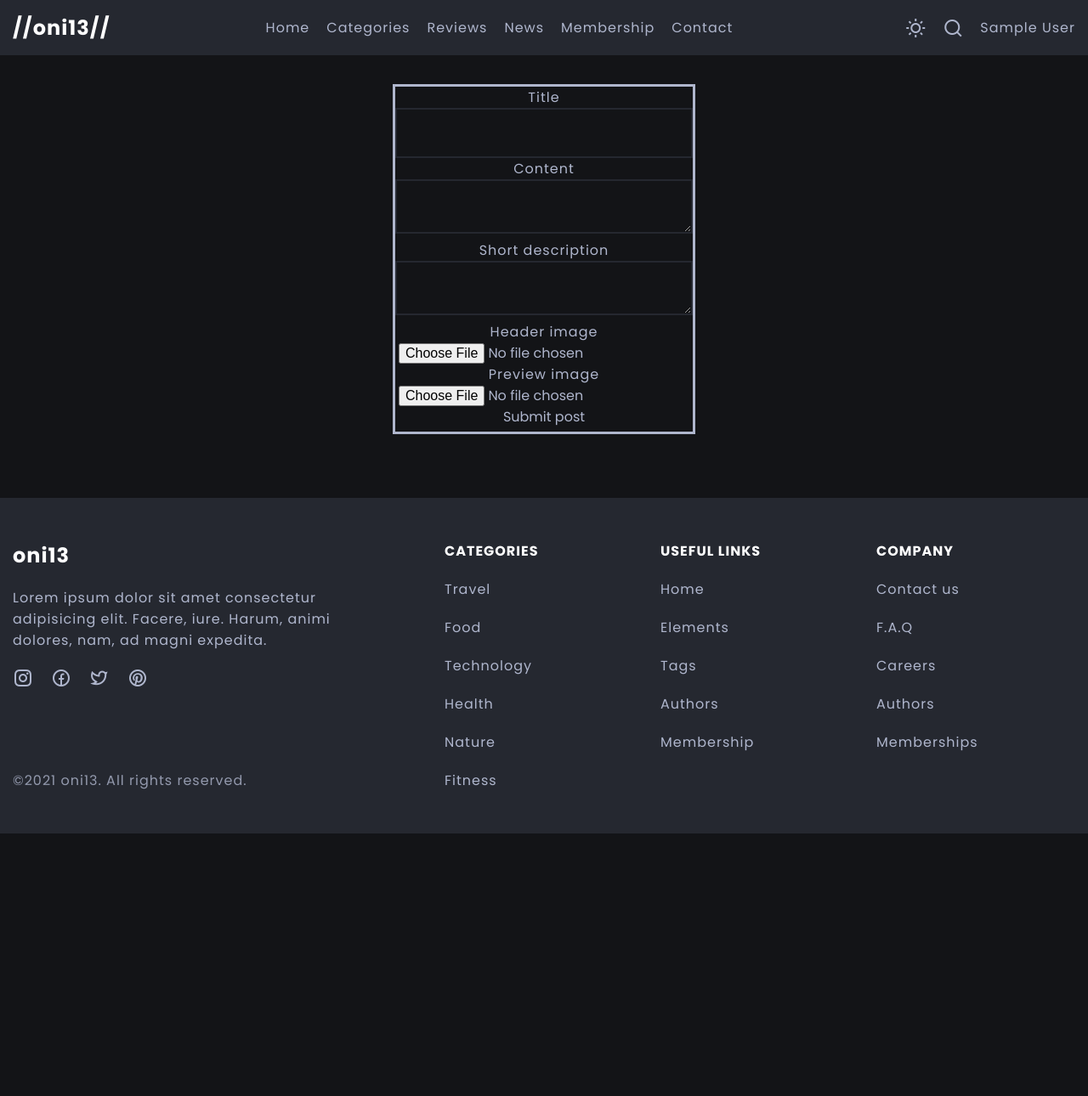
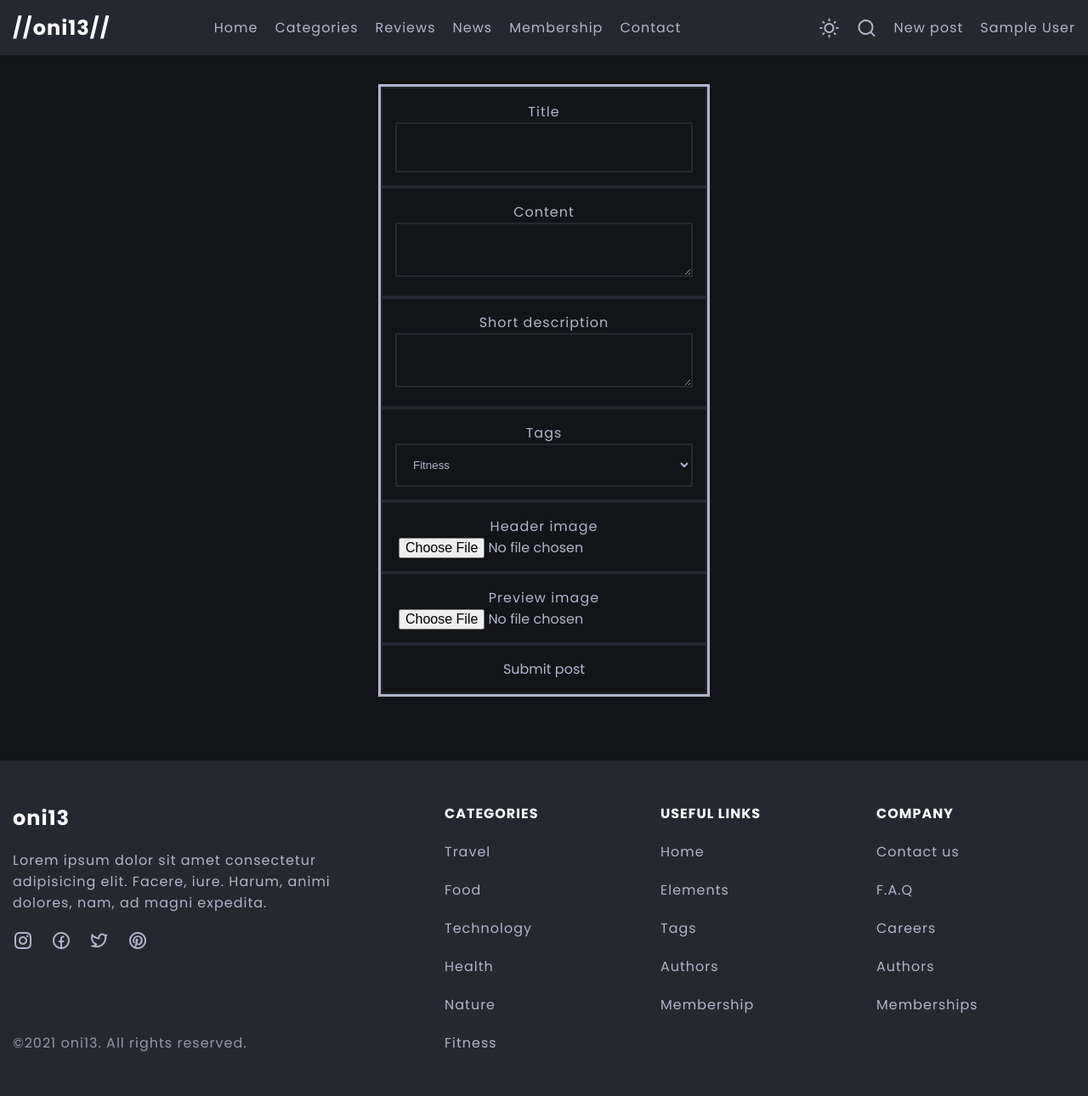
Before and after one commit to itc1205/VeryCoolBlog, a Flask app: page /create_new_post in a window 1280 px wide. Shown: the whole page at 85% size. Before the commit the page ends 981 px from the top, so only its background shows below. Run offline with Flask 2, Linux system fonts and the light colour scheme; a user stored in the database is signed in; tables that the repository leaves empty hold one stand-in row (values such as "Sample post").

Commit message:
Changed a lot of things, fixed forms a little added tags and etc.

```diff
--- a/data/news.py
+++ b/data/news.py
@@ -15,6 +15,8 @@ class News(SqlAlchemyBase):
     title = sqlalchemy.Column(sqlalchemy.String, nullable=True)
 
     content = sqlalchemy.Column(sqlalchemy.String, nullable=True)
+
+    tag = sqlalchemy.Column(sqlalchemy.String, default=None)
 
     short_description = sqlalchemy.Column(sqlalchemy.String)
     ##############################
--- a/html_source/static/assets/css/main.css
+++ b/html_source/static/assets/css/main.css
@@ -227,11 +227,14 @@ body.light-theme{
 
 .form-input,
 .form-btn{
-    display: inline-block;
     outline: none;
     border: 2px solid var(--secondary-background-color);
     padding: 1.5rem;
     color: var(--light-color-alt);
+}
+
+.search-form-container > .form-btn {
+    display: inline-block;
 }
 
 .search-form-container > .form-input{
--- a/main.py
+++ b/main.py
@@ -1,4 +1,4 @@
-from os import listdir
+from os import listdir, path
 
 from flask import Flask, render_template, redirect, request
 from flask_login import LoginManager, login_user, logout_user, login_required, current_user
@@ -6,7 +6,7 @@ from flask_wtf import FlaskForm
 
 from sqlalchemy import desc
 
-from wtforms import PasswordField, StringField, IntegerField, EmailField, SubmitField, BooleanField, TextAreaField
+from wtforms import PasswordField, StringField, SelectField, EmailField, SubmitField, BooleanField, TextAreaField, FileField
 from wtforms.validators import DataRequired
 
 from mail import sendEmail
@@ -39,7 +39,6 @@ def postCreated(post="New post has been created.\nGo and check it out"):
 
 ##############################################
 # Error handling
-
 
 @app.errorhandler(401)
 def handle_auth_error(e):
@@ -75,6 +74,7 @@ def genius_handle(e):
 @app.route('/home', methods=["GET", "POST"])
 def index():
     db_sess = db_session.create_session()
+
     if request.method == "POST":
 
         email = request.form["email"]
@@ -90,8 +90,17 @@ def index():
         sendEmail(email, text="Thanks for subscription")
         return redirect('/')
 
-    elif request.method == "GET":
+    if request.method == "GET":
         params = {
+            "tags":{
+                "travel": db_sess.query(News).filter(News.tag == "travel").order_by(News.views_count).first(),
+                "food": db_sess.query(News).filter(News.tag == "food").order_by(News.views_count).first(),
+                "technology": db_sess.query(News).filter(News.tag == "technology").order_by(News.views_count).first(),
+                "health": db_sess.query(News).filter(News.tag == "health").order_by(News.views_count).first(),
+                "nature": db_sess.query(News).filter(News.tag == "nature").order_by(News.views_count).first(),
+                "fitness": db_sess.query(News).filter(News.tag == "fitness").order_by(News.views_count).first(),
+            },
+
             "breaking_post": db_sess.query(News).order_by(desc(News.created_date)).first(),
             "latest_posts": db_sess.query(News).order_by(desc(News.created_date)).limit(3),
             "trending_news": db_sess.query(News).order_by(News.views_count).limit(5),
@@ -102,10 +111,11 @@ def index():
             ).limit(6),
             "quick_read": db_sess.query(News).order_by(desc(News.reading_time_in_seconds)).limit(7)
         }
+
         return render_template('index.html', **params)
 
 
-@app.route('/post<int:id>')
+@app.route('/post/<int:id>')
 def post(id):
 
     db_sess = db_session.create_session()
@@ -215,11 +225,10 @@ def registration():
 ##########################################
 # Account handle
 
-@app.route('/account')
-@login_required
-def account():
-    user = current_user
-    print(user)
+@app.route('/account/<int:id>')
+def account(id):
+    db_sess = db_session.create_session()
+    user = db_sess.query(User).filter(User.id == id).first()
     params = {
         "name": user.name,
         "id": user.id,
@@ -236,8 +245,24 @@ class CreatePostForm(FlaskForm):
     content = TextAreaField('Content', validators=[DataRequired()])
     short_description = TextAreaField(
         'Short description', validators=[DataRequired()])
+    tag = SelectField('Tags', choices=[
+                ('fitness', 'Fitness'),
+                ('travel', 'Travel'),
+                ('food','Food'),
+                ('nature','Nature'),
+                ('health','Health'),
+                ('technology','Technology'),
+            ]
+        )
+    preview_image = FileField('Preview image')
+    header_image = FileField('Header image')
     submit = SubmitField('Submit post')
 
+def upload(request):
+    form = CreatePostForm(request.POST)
+    if form.image.data:
+        image_data = request.FILES[form.image.name].read()
+        open(path.join(USER_IMAGE_PATH, form.image.data), 'w').write(image_data)
 
 @app.route('/create_new_post', methods=["GET", "POST"])
 @login_required
@@ -252,11 +277,13 @@ def createPost():
 
         header_img = request.files['header_image']
         header_img_path = f'{USER_IMAGE_PATH}/header_images/header_image_{len(listdir(f"{USER_IMAGE_PATH}/header_images")) + 1}.png'
+
         with open(header_img_path, "wb") as file:
             file.write(header_img.read())
 
         preview_img = request.files['preview_image']
         preview_img_path = f'{USER_IMAGE_PATH}/preview_images/preview_image_{len(listdir(f"{USER_IMAGE_PATH}/preview_images")) + 1}.png'
+
         with open(preview_img_path, "wb") as file:
             file.write(preview_img.read())
 
@@ -272,6 +299,7 @@ def createPost():
             len(form.content.data.split())/3, 35)
         news.reading_time_in_minutes = round(
             len(form.content.data.split())/201)
+        news.tag = form.tag.data
         current_user.news.append(news)
 
         db_sess.merge(current_user)
@@ -296,17 +324,18 @@ def olderPosts():
                 News.views_count).limit(5))
         ).limit(6)
     }
-    return render_template('olderPostsView.html' ** params)
+    return render_template('olderPostsView.html' **params)
 
 #############################################
 # Search route
 
 
-@app.route('/search', methods=["GET"])
+@app.route('/search')
 def search():
     db_sess = db_session.create_session()
     params = {
-        "search_string": request.args.get('search-field')
+        "search_string": request.args.get('search-field'),
+        "search_tags": request.args.get('tag')
     }
     params["search_result"] = db_sess.query(News).order_by(News.created_date).filter(News.title.like(
         params['search_string']
@@ -314,5 +343,20 @@ def search():
     return render_template('search.html', **params)
 
 
+#############################################
+# Contacts route
+@app.route('/contacts')
+def contacts():
+    params = {
+    }
+    return render_template('contacts.html', **params)
+
+#############################################
+#
+@app.route('/dasdasd')
+def thing():
+    pass
+
+
 if __name__ == "__main__":
     main()
--- a/static/assets/css/main.css
+++ b/static/assets/css/main.css
@@ -194,6 +194,10 @@ body.light-theme{
 
 .menu-toggle-icon.activated .close-menu-icon{
     display: block;
+}
+
+.checkbox{
+    accent-color: var(--secondary-background-color);
 }
 
 /* Search */
@@ -765,7 +769,6 @@ body.light-theme{
 .login-form-data .btn{
     width: auto;
     margin: auto;
-    margin-bottom: .5rem;
 }
 
 /* messages */
@@ -788,6 +791,7 @@ body.light-theme{
 
 .form-box{
     border-style: solid;
+    flex-direction: column;
 }
 
 /* Account page */
@@ -814,7 +818,6 @@ body.light-theme{
 .account-page-data .btn{
     width: auto;
     margin: auto;
-    margin-bottom: .5rem;
 }
 
 /* Error handling */
--- a/templates/account.html
+++ b/templates/account.html
@@ -1,10 +1,9 @@
 {% extends 'base.html' %} {% block content %}
 <section class="account-page section-header-offset">
-    <div class="account-page container">
+    <div class="account-page-container container">
         <div class="account-page-data">
             <p>
                 User name : {{current_user.name}}
-
             </p>
             <p>
                 User id : {{current_user.id}}
--- a/templates/base.html
+++ b/templates/base.html
@@ -44,7 +44,8 @@
                         <a href="#" class="list-link">Contact</a>
                     </li>
                     {% if current_user.is_authenticated %}
-                    <li><a class="list-item screen-lg-hidden" href="/logout">{{ current_user.name }}</a></li>
+                    <li><a class="list-item screen-lg-hidden" href="create_new_post">New post</a></li>
+                    <li><a class="list-item screen-lg-hidden" href="logout">{{ current_user.name }}</a></li>
                     {% else %}
                     <li class="list-item screen-lg-hidden">
                         <a href="login" class="list-link">Login</a>
@@ -71,13 +72,19 @@
                     <i class="ri-close-line close-menu-icon"></i>
                 </button>
                 {% if current_user.is_authenticated %}
-                    <a class="list-link screen-sm-hidden" href="/logout">{{ current_user.name }}</a>
+
+                <a class="list-link screen-sm-hidden" href="create_new_post">New post</a>
+                <a class="list-link screen-sm-hidden" href="logout">{{ current_user.name }}</a>
+
                 {% else %}
-                    <a href="login" class="list-link screen-sm-hidden">Login</a>
-                    <a href="registration" class="btn sign-up-btn fancy-border screen-sm-hidden">
-                        <span>Register</span>
-                    </a>
+
+                <a href="login" class="list-link screen-sm-hidden">Login</a>
+                <a href="registration" class="btn sign-up-btn fancy-border screen-sm-hidden">
+                    <span>Register</span>
+                </a>
+
                 {% endif %}
+
             </div>
 
         </nav>
--- /dev/null
+++ b/templates/contacts.html
@@ -0,0 +1,2 @@
+{% extends base.html %}{% block content %}
+{% endblock %}
--- a/templates/createNewPost.html
+++ b/templates/createNewPost.html
@@ -1,49 +1,57 @@
 {% extends 'base.html' %} {% block content %}
 <section class="post-form section-header-offset">
     <div class="post-form-container container">
-        <div class="post-form-data">
-            <form class="form-box" method="post" enctype="multipart/form-data">
+        <div class="post-form-data form-container-inner">
+            <form class="form form-box" method="post" enctype="multipart/form-data">
                 {{ form.hidden_tag() }}
-                <p>
+                <div class="form-input">
                     {{ form.title.label }}<br>
                     {{ form.title(class="form-input") }}<br>
                     {% for error in form.title.errors %}
-                        <p class="alert alert-danger" role="alert">
+                        <div class="alert alert-danger" role="alert">
                             {{ error }}
-                        </p>
+                        </div>
                     {% endfor %}
-                </p>
-                <p>
+                </div>
+                <div class="form-input">
                     {{ form.content.label }}<br>
                     {{ form.content(class="form-input") }}<br>
                     {% for error in form.content.errors %}
-                        <p content="alert alert-danger" role="alert">
+                        <div content="alert alert-danger" role="alert">
                             {{ error }}
-                        </p>
+                        </div>
                     {% endfor %}
-                </p>
-                <p>
+                </div>
+                <div class="form-input">
                     {{ form.short_description.label }}<br>
                     {{ form.short_description(class="form-input") }}<br>
                     {% for error in form.short_description.errors %}
-                        <p content="alert alert-danger" role="alert">
+                        <div content="alert alert-danger" role="alert">
                             {{ error }}
-                        </p>
+                        </div>
                     {% endfor %}
-                </p>
-                <p>
+                </div>
+                <div class="form-input">
+                    {{ form.tag.label }}<br>
+                    {{ form.tag(class="form-input") }}<br>
+                    {% for error in form.tag.errors %}
+                        <div content="alert alert-danger" role="alert">
+                            {{ error }}
+                        </div>
+                    {% endfor %}
+                </div>
+                <div class="form-input">
                     <label for="photo">Header image</label><br>
                     <input type="file" class="form-control-file" id="photo" name="header_image"><br>
-                </p>
-                <p>
+                </div>
+                <div class="form-input">
                     <label for="photo2">Preview image</label><br>
                     <input type="file" class="form-control-file" id="photo2" name="preview_image"><br>
-                </p>
+                </div>
                 {% if error %}
                     <div class="error-message">{{message}}</div>
-
                 {% endif %}
-                <p>{{ form.submit(type="submit", class="btn btn-primary") }}</p>
+                <div class="form-input">{{ form.submit(type="submit", class="btn btn-primary fancy-border") }}</div>
             </form>
         </div>
     </div>
--- a/templates/search.html
+++ b/templates/search.html
@@ -6,14 +6,13 @@
 
         results for {{search_string}}
 
-
         <section class="older-posts section">
 
             <div class="container">
 
                 <div class="older-posts-grid-wrapper d-grid">
                     {% for item in search_result %}
-                        <a href="post{{item.id}}" class="article d-grid">
+                        <a href="post/{{item.id}}" class="article d-grid">
                             <div class="older-posts-article-image-wrapper">
                                 <img src={{item.preview_img}} alt="" class="article-image">
                             </div>
```
Also changed, not shown: templates/index.html (+10 -35 lines), templates/login.html (+15 -11 lines), templates/register.html (+33 -29 lines), 1 other file.
